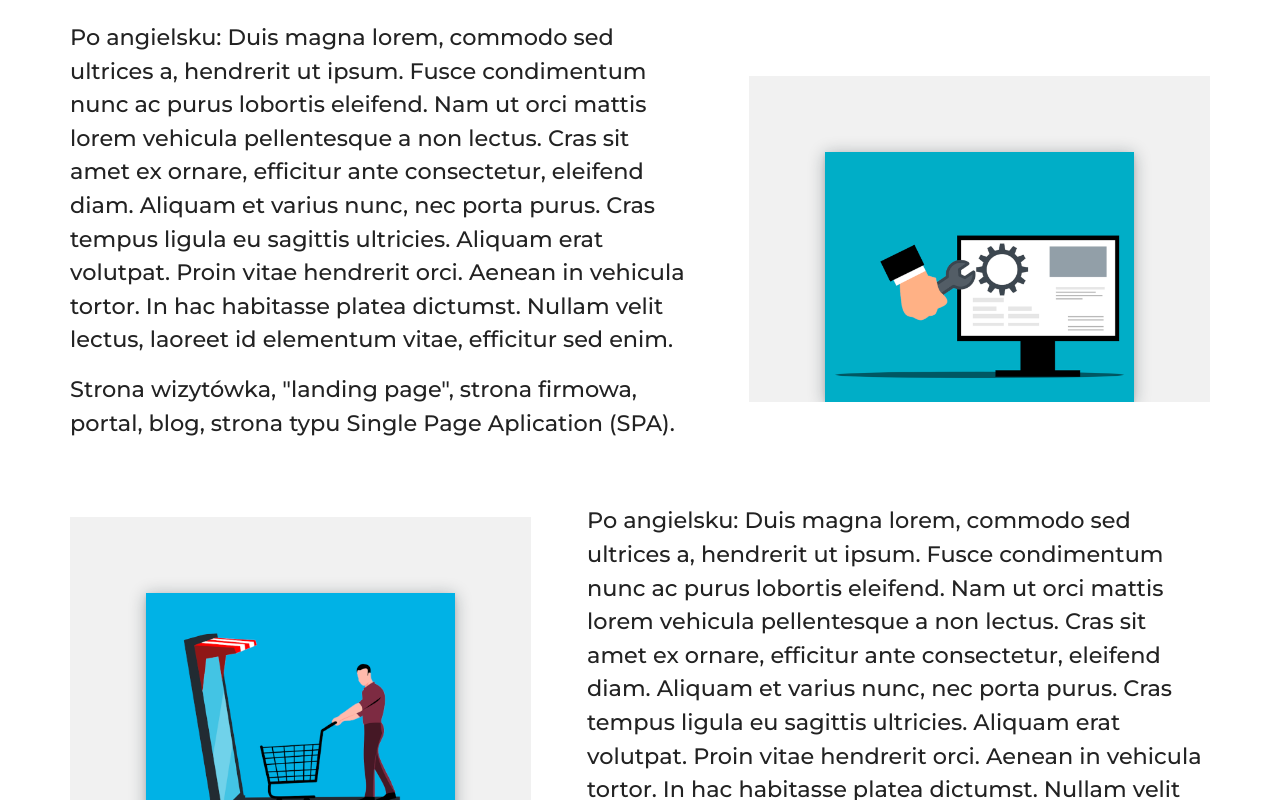
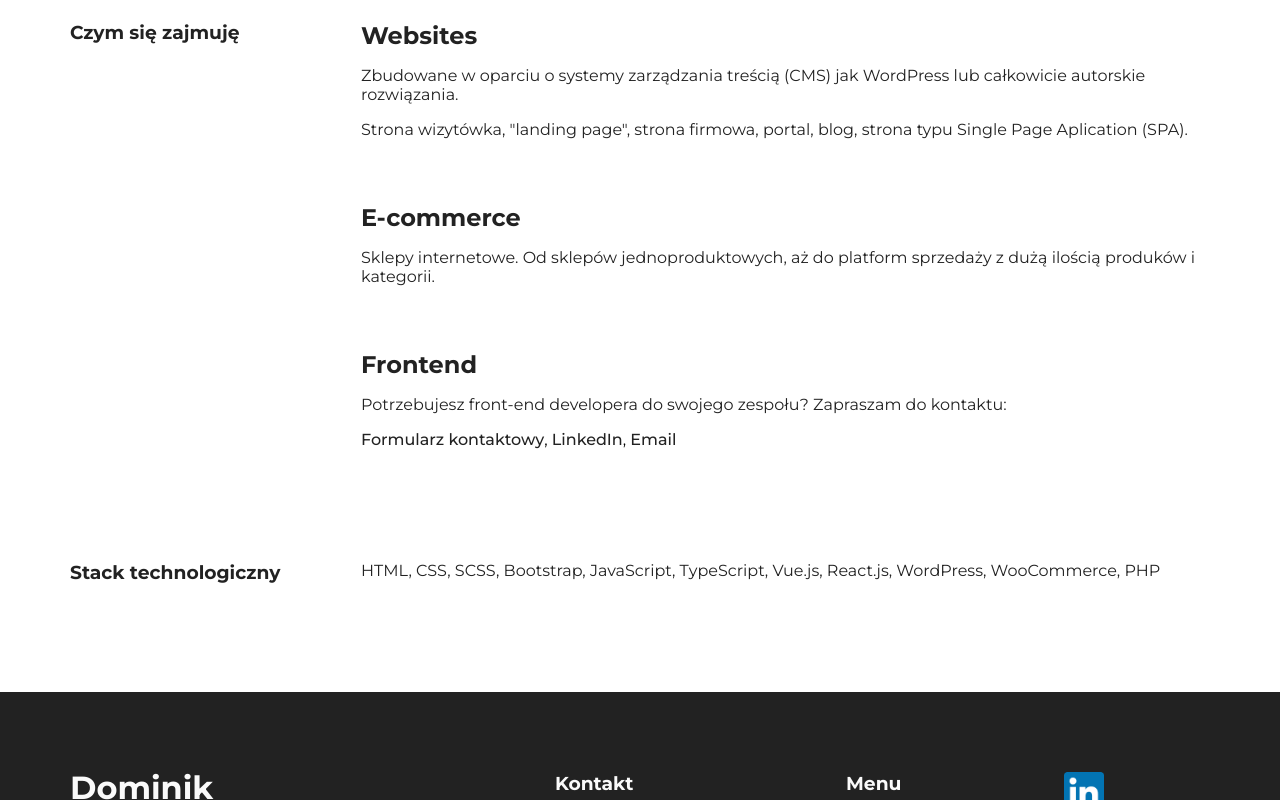
Before and after one commit to DSW92/portfolio-2022, a Vue app: page / in a window 1280 px wide. Shown: the part 860-1660 px from the top of the page. Built offline with nearby package versions, Linux system fonts and the light colour scheme.

Commit message:
form validation initialized

```diff
--- a/src/App.vue
+++ b/src/App.vue
@@ -44,6 +44,15 @@ body {
   font-family: "Montserrat", sans-serif;
   -webkit-font-smoothing: antialiased;
   -moz-osx-font-smoothing: grayscale;
+}
+
+h1,
+h2,
+h3,
+h4,
+h5,
+h6 {
+  margin: 0 0 1rem 0;
 }
 
 .theme-wrapper.dark-mode {
--- a/src/components/ContactForm.vue
+++ b/src/components/ContactForm.vue
@@ -2,27 +2,50 @@
   <section>
     <div class="container">
       <form @submit.prevent="submitForm()">
-        <div>
-          <label for="first_name">{{ $t("contact-form.fistname") }} *</label>
-          <input id="first_name" name="first_name" type="text" />
+        <div :class="{ invalidInput: !firstNameValid }">
+          <label for="first_name"
+            >{{ $t("contact-form.fistname") }} <span>*</span></label
+          >
+          <input
+            id="first_name"
+            name="first_name"
+            type="text"
+            v-model="firstName"
+            @keyup="validateInputs"
+          />
+          <transition>
+            <span v-if="!firstNameValid">Proszę podać poprawne imię</span>
+          </transition>
         </div>
-        <div>
-          <label for="last_name">{{ $t("contact-form.lastname") }} *</label>
-          <input id="last_name" name="last_name" type="text" />
+
+        <div :class="{ invalidInput: !lastNameValid }">
+          <label for="last_name">{{ $t("contact-form.lastname") }}</label>
+          <input
+            id="last_name"
+            name="last_name"
+            type="text"
+            v-model="lastName"
+            @keyup="validateInputs"
+          />
+          <span v-show="!lastNameValid">Proszę podać poprawne nazwisko</span>
         </div>
         <div class="email-phone__wrapper">
           <div>
-            <label for="email">{{ $t("contact-form.email") }} *</label>
-            <input id="email" name="email" type="email" />
+            <label for="email"
+              >{{ $t("contact-form.email") }} <span>*</span></label
+            >
+            <input id="email" name="email" type="email" v-model="email" />
           </div>
           <div>
             <label for="phone">{{ $t("contact-form.phone") }}</label>
-            <input id="phone" name="phone" type="tel" />
+            <input id="phone" name="phone" type="tel" v-model="phone" />
           </div>
         </div>
         <div>
-          <label for="message">{{ $t("contact-form.message") }} *</label>
-          <textarea rows="3" id="message" name="message" />
+          <label for="message"
+            >{{ $t("contact-form.message") }} <span>*</span></label
+          >
+          <textarea rows="3" id="message" name="message" v-model="message" />
         </div>
         <div><input type="submit" :value="$t('contact-form.send')" /></div>
         <div>
@@ -35,7 +58,39 @@
 
 <script>
 export default {
+  mounted() {
+    // console.log(this.firstName);
+    this.validateInputs();
+  },
+  data() {
+    return {
+      firstName: "",
+      lastName: "",
+      email: "",
+      phone: "",
+      message: "",
+      firstNameValid: true,
+      lastNameValid: true,
+      emailValid: null,
+      phoneValid: null,
+    };
+  },
   methods: {
+    validateInputs() {
+      var regName = /[a-zA-Z]+$/;
+
+      if (regName.test(this.firstName) || this.firstName === "") {
+        this.firstNameValid = true;
+      } else {
+        this.firstNameValid = false;
+      }
+
+      if (regName.test(this.lastName) || this.lastName === "") {
+        this.lastNameValid = true;
+      } else {
+        this.lastNameValid = false;
+      }
+    },
     submitForm() {
       console.log("submited");
     },
@@ -58,6 +113,7 @@ form {
   > div {
     display: flex;
     flex-direction: column;
+    margin-bottom: 2rem;
     > div {
       display: flex;
       flex-direction: column;
@@ -73,7 +129,6 @@ form {
       font-size: 16px;
       font-family: "Montserrat", sans-serif;
       padding: 10px 0 5px 0;
-      margin-bottom: 2rem;
     }
     input[type="submit"] {
       border: none;
@@ -105,6 +160,23 @@ form {
         font-weight: 500;
       }
     }
+    > span {
+      color: red;
+      font-size: 12px;
+      margin-top: 0.5rem;
+    }
+  }
+
+  .invalidInput {
+    label {
+      color: red !important;
+      span {
+        color: initial;
+      }
+    }
+    input {
+      border-bottom: 1px solid red !important;
+    }
   }
 }
 
@@ -128,6 +200,12 @@ form {
         &:hover {
           background: #656565;
         }
+      }
+      input:-webkit-autofill,
+      input:-webkit-autofill:hover,
+      input:-webkit-autofill:focus,
+      input:-webkit-autofill:active {
+        transition: background-color 5000s ease-in-out 0s;
       }
     }
   }
@@ -154,7 +232,23 @@ form {
           background: #e9e9e9;
         }
       }
+      input:-webkit-autofill,
+      input:-webkit-autofill:hover,
+      input:-webkit-autofill:focus,
+      input:-webkit-autofill:active {
+        transition: background-color 5000s ease-in-out 0s;
+      }
     }
   }
 }
+
+.v-enter-active,
+.v-leave-active {
+  transition: opacity 0.3s ease;
+}
+
+.v-enter-from,
+.v-leave-to {
+  opacity: 0;
+}
 </style>
--- a/src/components/MyOffer.vue
+++ b/src/components/MyOffer.vue
@@ -2,39 +2,44 @@
   <section id="my-offer">
     <div class="container">
       <div class="row">
-        <div class="col-12 col-md-7">
-          <p>{{ $t("my-offer.paragraph-1") }}</p>
-          <p>{{ $t("my-offer.paragraph-1a") }}</p>
+        <div class="col-12 col-md-3">
+          <h3>{{ $t("my-offer.heading") }}</h3>
         </div>
-        <div class="col-12 col-md-5">
-          <div class="picture__container websites">
-            <div></div>
+        <div class="col-12 col-md-9">
+          <div>
+            <h2>{{ $t("my-offer.websites.title") }}</h2>
+            <p>{{ $t("my-offer.websites.description") }}</p>
+            <p>{{ $t("my-offer.websites.description-2") }}</p>
+          </div>
+          <div>
+            <h2>{{ $t("my-offer.ecommerce.title") }}</h2>
+            <p>{{ $t("my-offer.ecommerce.description") }}</p>
+          </div>
+          <div>
+            <h2>{{ $t("my-offer.frontend.title") }}</h2>
+            <p>{{ $t("my-offer.frontend.description") }}</p>
+            <!-- <p>{{ $t("my-offer.frontend.description-2") }}</p> -->
+            <div>
+              <router-link to="/contact">{{
+                $t("my-offer.frontend.link")
+              }}</router-link>
+              <span>, </span>
+              <a href="">{{ $t("my-offer.frontend.link-2") }}</a>
+              <span>, </span>
+              <a href="mailto:dominik.s.wojtowicz@gmail.com">{{
+                $t("my-offer.frontend.link-3")
+              }}</a>
+            </div>
           </div>
         </div>
       </div>
       <div class="row">
-        <div class="col-12 col-md-5">
-          <div class="picture__container ecommerce">
-            <div></div>
-          </div>
+        <div class="col-12 col-md-3">
+          <h3>{{ $t("my-offer.heading-2") }}</h3>
         </div>
-        <div class="col-12 col-md-7">
-          <p>{{ $t("my-offer.paragraph-2") }}</p>
-        </div>
-      </div>
-      <div class="row">
-        <div class="col-12 col-md-7">
-          <p>{{ $t("my-offer.paragraph-3") }}</p>
-          <p>
-            <router-link to="contact">Formularz kontaktowy</router-link>,
-            <a href="">LinkedIn</a>,
-            <a href="mailto:dominik.s.wojtowicz@gmail.com">e-mail</a>
-          </p>
-          <p>{{ $t("my-offer.paragraph-3a") }}</p>
-        </div>
-        <div class="col-12 col-md-5">
-          <div class="picture__container frontend">
-            <div></div>
+        <div class="col-12 col-md-9">
+          <div>
+            <p>{{ $t("my-offer.stack.description") }}</p>
           </div>
         </div>
       </div>
@@ -46,27 +51,23 @@
 .container {
   padding: 5rem 0 0 0;
   .row {
-    align-items: center;
     margin-bottom: 3rem;
-    .col-12 {
-      p {
-        font-size: 1.4rem;
-        line-height: 1.5;
-        font-weight: 500;
-        margin: 0 0 1rem 0;
-      }
-    }
-    &:nth-of-type(odd) {
-      .col-12 {
+    .col-12.col-md-9 {
+      > div {
+        margin-bottom: 4rem;
         p {
-          margin-right: 2rem;
+          margin-top: 0;
+          margin-bottom: 1rem;
         }
-      }
-    }
-    &:nth-of-type(even) {
-      .col-12 {
-        p {
-          margin-left: 2rem;
+        > div {
+          a {
+            color: #222;
+            font-weight: 500;
+            text-decoration: none;
+            &:hover {
+              text-decoration: underline;
+            }
+          }
         }
       }
     }
@@ -134,6 +135,14 @@
             transition-duration: 0.2s;
           }
         }
+        > div {
+          > div {
+            a {
+              color: #fafafa;
+              transition-duration: 0.2s;
+            }
+          }
+        }
       }
     }
   }
@@ -154,6 +163,14 @@
             transition-duration: 0.2s;
           }
         }
+        > div {
+          > div {
+            a {
+              color: #222;
+              transition-duration: 0.2s;
+            }
+          }
+        }
       }
     }
   }
--- a/src/i18n/en.json
+++ b/src/i18n/en.json
@@ -10,8 +10,22 @@
     "contact": "contact"
   },
   "my-offer": {
-    "paragraph-1": "Po angielsku: Duis magna lorem, commodo sed ultrices a, hendrerit ut ipsum. Fusce condimentum nunc ac purus lobortis eleifend. Nam ut orci mattis lorem vehicula pellentesque a non lectus. Cras sit amet ex ornare, efficitur ante consectetur, eleifend diam. Aliquam et varius nunc, nec porta purus. Cras tempus ligula eu sagittis ultricies. Aliquam erat volutpat. Proin vitae hendrerit orci. Aenean in vehicula tortor. In hac habitasse platea dictumst. Nullam velit lectus, laoreet id elementum vitae, efficitur sed enim. ",
-    "paragraph-2": "Po angielsku: Duis magna lorem, commodo sed ultrices a, hendrerit ut ipsum. Fusce condimentum nunc ac purus lobortis eleifend. Nam ut orci mattis lorem vehicula pellentesque a non lectus. Cras sit amet ex ornare, efficitur ante consectetur, eleifend diam. Aliquam et varius nunc, nec porta purus. Cras tempus ligula eu sagittis ultricies. Aliquam erat volutpat. Proin vitae hendrerit orci. Aenean in vehicula tortor. In hac habitasse platea dictumst. Nullam velit lectus, laoreet id elementum vitae, efficitur sed enim. "
+    "websites": {
+      "title": "Websites",
+      "description": "Zbudowane w oparciu o systemy zarządzania treścią (CMS) jak WordPress lub całkowicie autorskie rozwiązania.",
+      "description-2": "Strona wizytówka, \"landing page\", strona firmowa, portal, blog, strona typu Single Page Aplication (SPA)."
+    },
+    "ecommerce": {
+      "title": "E-commerce",
+      "description": "Sklepy internetowe. Od sklepów jednoproduktowych, aż do platform sprzedaży z dużą ilością produków i kategorii."
+    },
+    "frontend": {
+      "title": "Frontend",
+      "description": "Potrzebujesz front-end developera do swojego zespołu? Zapraszam do kontaktu:",
+      "link": "Formularz kontaktowy",
+      "link-2": "LinkedIn",
+      "link-3": "Email"
+    }
   },
   "contact-form": {
     "fistname": "Fist name",
--- a/src/i18n/pl.json
+++ b/src/i18n/pl.json
@@ -10,11 +10,28 @@
     "contact": "kontakt"
   },
   "my-offer": {
-    "paragraph-1": "Strony internetowe - zbudowane w oparciu o systemy zarządzania treścią (CMS) jak WordPress lub całkowicie autorskie rozwiązania.",
-    "paragraph-1a": "Strona wizytówka, \"landing page\", strona firmowa, portal, blog, strona typu Single Page Aplication (SPA).",
-    "paragraph-2": "E-commerce - sklepy internetowe. Od sklepów jednoproduktowych, aż do platform sprzedaży z dużą ilością produków i kategorii.",
-    "paragraph-3": "Potrzebujesz front-end developera do swojego zespołu? Zapraszam do kontaktu:",
-    "paragraph-3a": "HTML, CSS, SCSS, Bootstrap, JavaScript, TypeScript, Vue.js, React.js, WordPress, WooCommerce, PHP"
+    "heading": "Czym się zajmuję",
+    "heading-2": "Stack technologiczny",
+    "websites": {
+      "title": "Strony internetowe",
+      "description": "Zbudowane w oparciu o systemy zarządzania treścią (CMS) jak WordPress lub całkowicie autorskie rozwiązania.",
+      "description-2": "Strona wizytówka, \"landing page\", strona firmowa, portal, blog, strona typu Single Page Aplication (SPA)."
+    },
+    "ecommerce": {
+      "title": "E-commerce",
+      "description": "Sklepy internetowe. Od sklepów jednoproduktowych, aż do platform sprzedaży z dużą ilością produków i kategorii."
+    },
+    "frontend": {
+      "title": "Frontend",
+      "description": "Potrzebujesz front-end developera do swojego zespołu? Zapraszam do kontaktu:",
+      "link": "Formularz kontaktowy",
+      "link-2": "LinkedIn",
+      "link-3": "Email",
+      "description-2": "HTML, CSS, SCSS, Bootstrap, JavaScript, TypeScript, Vue.js, React.js, WordPress, WooCommerce, PHP"
+    },
+    "stack": {
+      "description": "HTML, CSS, SCSS, Bootstrap, JavaScript, TypeScript, Vue.js, React.js, WordPress, WooCommerce, PHP"
+    }
   },
   "contact-form": {
     "fistname": "Imię",
```
Also changed, not shown: 1 other file (tests, documents, lock files or other folders).
